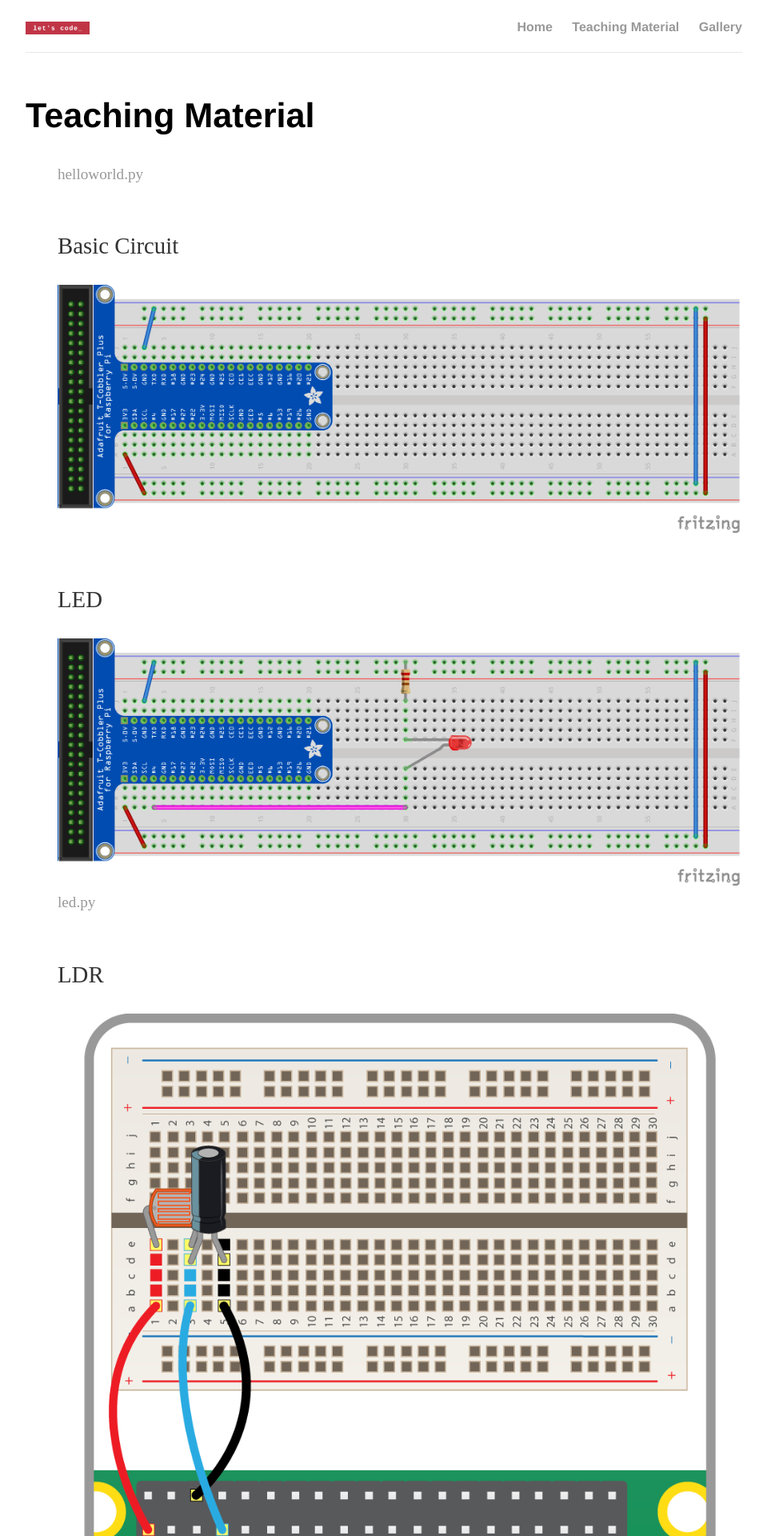
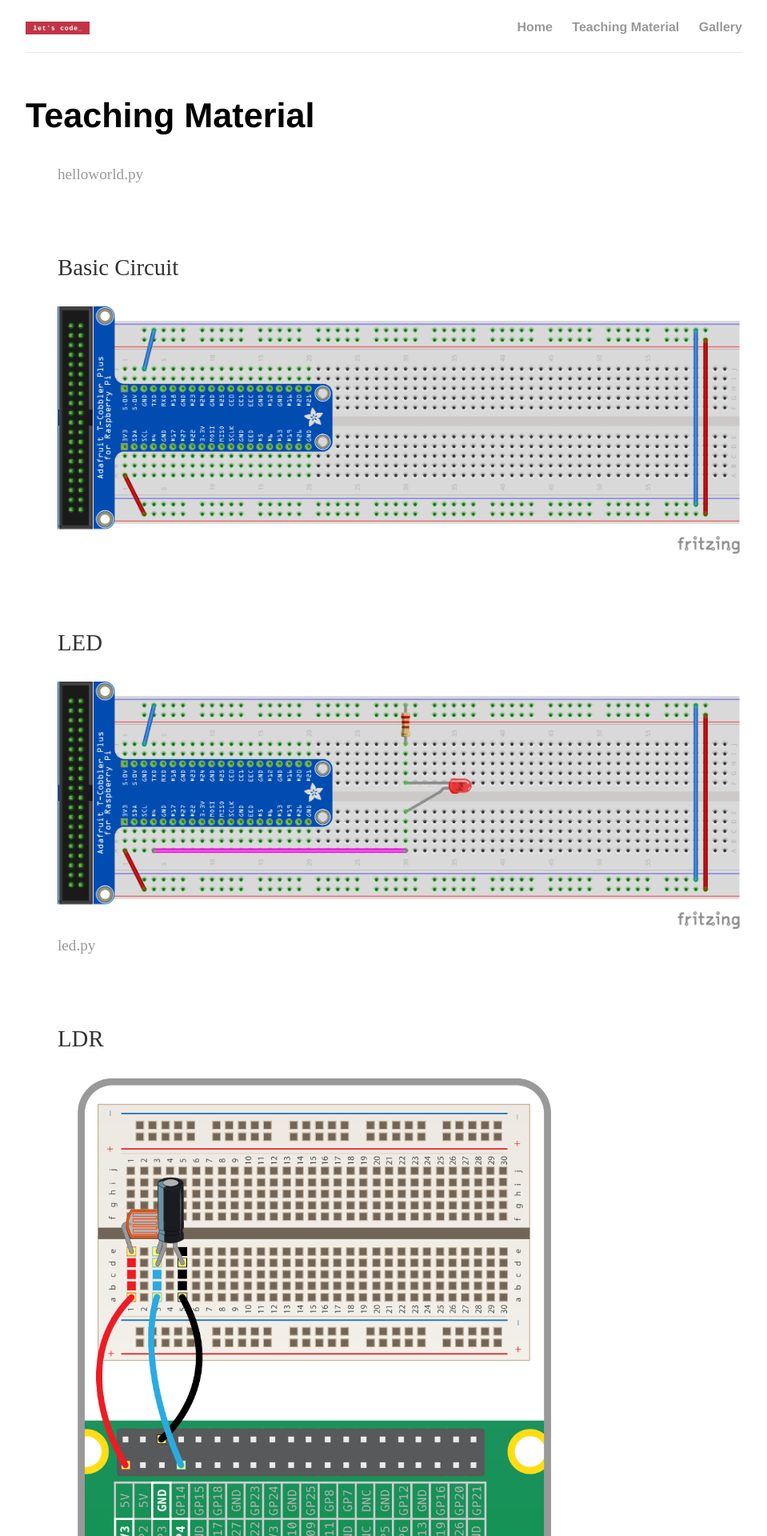
Before and after one commit to lets-code-p/lets-code-p.github.io, a Jekyll site: the page built from teaching/index.html, in a window 1280 px wide. Shown: the top 1920 px of the page at 80% size, without its empty margins (160-1119 px from the left). Built offline with Jekyll 4.4.1, drawn with Linux system fonts in a browser that asks for light colours.

Commit message:
teaching page reformat

```diff
--- a/teaching/index.html
+++ b/teaching/index.html
@@ -7,35 +7,35 @@ title: Pi Workshop - teaching material
     <h2>Teaching Material</h2>
     <ul style="list-style-type: none; font-size:1.2em">
         <li><a href="./code/helloworld.py">helloworld.py</a></li>
-        <br>
+        <br><br>
         <li><p>Basic Circuit</p></li>
         <li><img class="schematic" src="./schematics/basic.png"></li>
-        <br>
+        <br><br>
         <li><p>LED</p></li>
         <li><img class="schematic" src="./schematics/led.png"></li>
         <li><a href="./code/led.py">led.py</a></li>
-        <br>
+        <br><br>
         <li><p>LDR</p></li>
-        <li><img class="schematic" src="./schematics/ldr.png"></li>
+        <li><img style="max-width:75%" class="schematic" src="./schematics/ldr.png"></li>
         <li><a href="./code/ldr.py">ldr.py</a></li>
         <li><a href="./code/ldr2.py">ldr2.py</a></li>
-        <br>
+        <br><br>
         <li><p>Switch</p></li>
         <li><img class="schematic" src="./schematics/switch.png"></li>
         <li><a href="./code/switch.py">switch.py</a></li>
-        <br>
+        <br><br>
         <li><p>Buzzer</p></li>
         <li><img class="schematic" src="./schematics/buzzer.png"></li>
         <li><a href="./code/buzzer.py">buzzer.py</a></li>
-        <br>
+        <br><br>
         <li><p>7 Segment</p></li>
         <li><img class="schematic" src="./schematics/sevenSeg.png"></li>
         <li><a href="./code/display.py">display.py</a></li>
         <li><a href="./code/sevenSeg.py">sevenSeg.py</a></li>
-        <br>
+        <br><br>
         <li><p>4 Digit 7 Segment</p></li>
+        <li><img class="schematic" src="./schematics/fourDigit.png"></li>
         <li><a href="./code/fourDigit.py">fourDigit.py</a></li>
-        <li><img class="schematic" src="./schematics/fourDigit.png"></li>
         <br>
     </ul>
 
```
